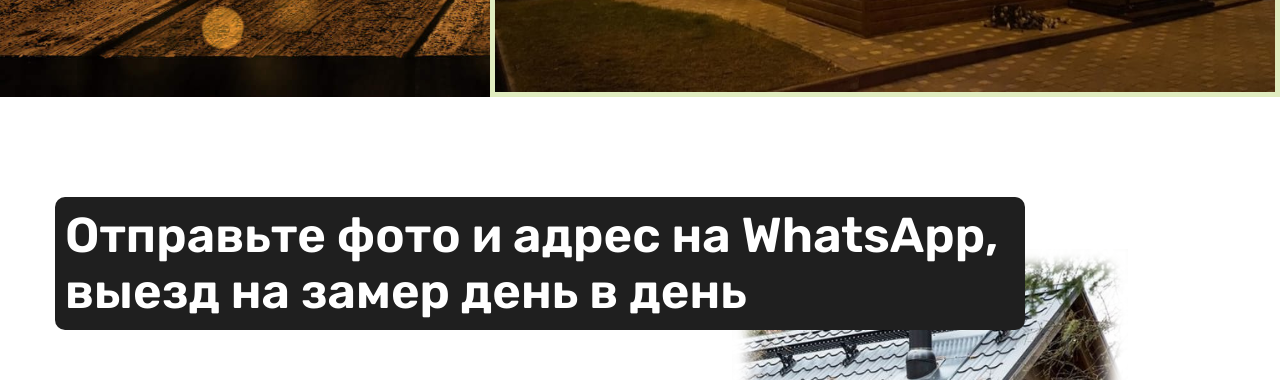
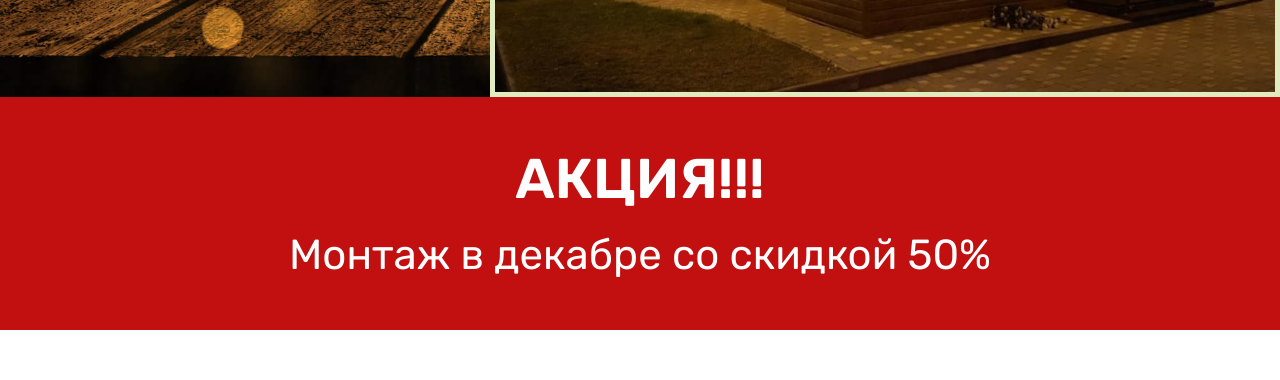
Before and after one commit to Igor21Romanenko/electricity-project, a plain HTML site: page newyear.html in a window 1280 px wide. Shown: the part 659-1039 px from the top of the page. Drawn offline with Linux system fonts and the light colour scheme.

Commit message:
add section sale & galery image

```diff
--- /dev/null
+++ b/blocks/sale.css
@@ -0,0 +1,8 @@
+.sale {
+  background-color: #C21010;
+  margin: 0;
+  padding: 50px 0;
+  display: flex;
+  flex-direction: column;
+  justify-content: center;
+}
--- /dev/null
+++ b/blocks/sale__subtitle.css
@@ -0,0 +1,6 @@
+.sale_subtitle {
+  margin: 20px auto auto;
+  padding: 0;
+  color: #fff;
+  font-size: 42px;
+}
--- /dev/null
+++ b/blocks/sale__title.css
@@ -0,0 +1,7 @@
+.sale__title {
+  margin: 0 auto;
+  padding: 0;
+  color: #fff;
+  font-size: 56px;
+  text-transform: uppercase;
+}
--- a/newyear.html
+++ b/newyear.html
@@ -31,6 +31,10 @@
     <img src="./images/header-main-image.jpg" alt="Дом с новогодней иллюминацией" class="header__main-image color-change">
   </header>
   <main class="content">
+    <section class="sale">
+      <h2 class="sale__title">Акция!!!</h2>
+      <p class="sale_subtitle">Монтаж в декабре  со скидкой 50%</p>
+    </section>
     <section class="start">
       <div class="start__background"></div>
       <h2 class="start__paragraph">Отправьте фото и адрес на WhatsApp, выезд на замер день в день</h2>
@@ -50,6 +54,7 @@
         </li>
         <li class="galery__column">
           <h3 class="galery__column-title">Теплое освещение</h3>
+          <img src="./images/galery-image-warm-3.jpg" alt="Дом с теплым освещением" class="galery__image color-change_galery">
           <img src="./images/galery-image-warm-1.jpg" alt="Дом с теплым освещением" class="galery__image color-change_galery">
           <img src="./images/galery-image-warm-2.jpg" alt="Дом с теплым освещением" class="galery__image color-change_galery">
         </li>
@@ -105,6 +110,10 @@
         </li>
       </ul>
     </section>
+    <section class="sale">
+      <h2 class="sale__title">Акция!!!</h2>
+      <p class="sale_subtitle">Монтаж в декабре  со скидкой 50%</p>
+    </section>
   </main>
   <footer class="footer">
     <div class="footer__row">
--- a/pages/newyear.css
+++ b/pages/newyear.css
@@ -45,6 +45,9 @@
 @import url('../blocks/icons__item.css');
 @import url('../blocks/icons__title.css');
 @import url('../blocks/icons__image.css');
+@import url('../blocks/sale.css');
+@import url('../blocks/sale__title.css');
+@import url('../blocks/sale__subtitle.css');
 @import url('../blocks/footer.css');
 @import url('../blocks/footer__row.css');
 @import url('../blocks/footer__date.css');
```
Also changed, not shown: images/galery-image-warm-3.jpg (added).
